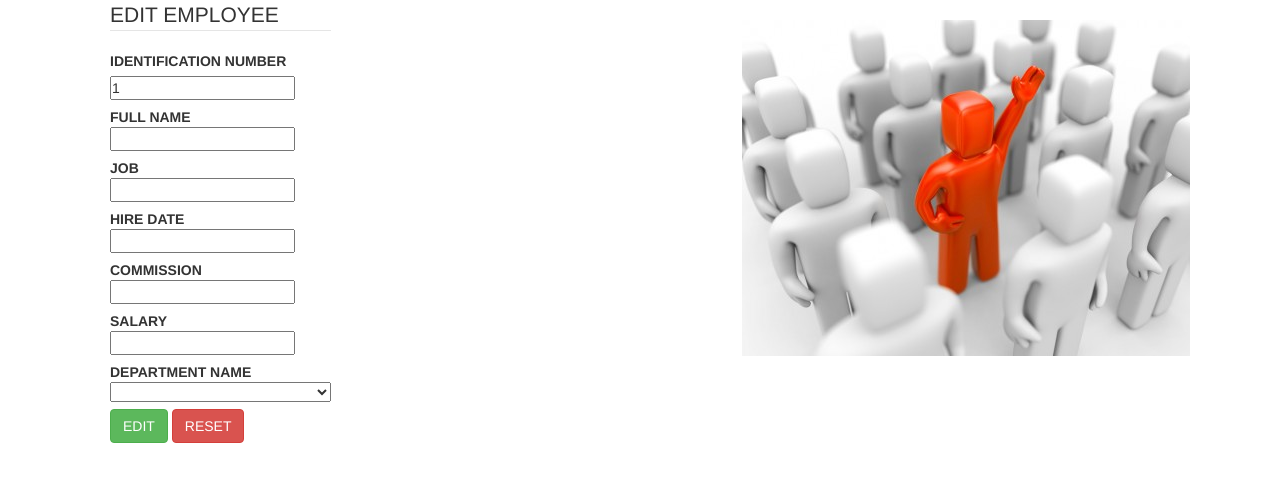
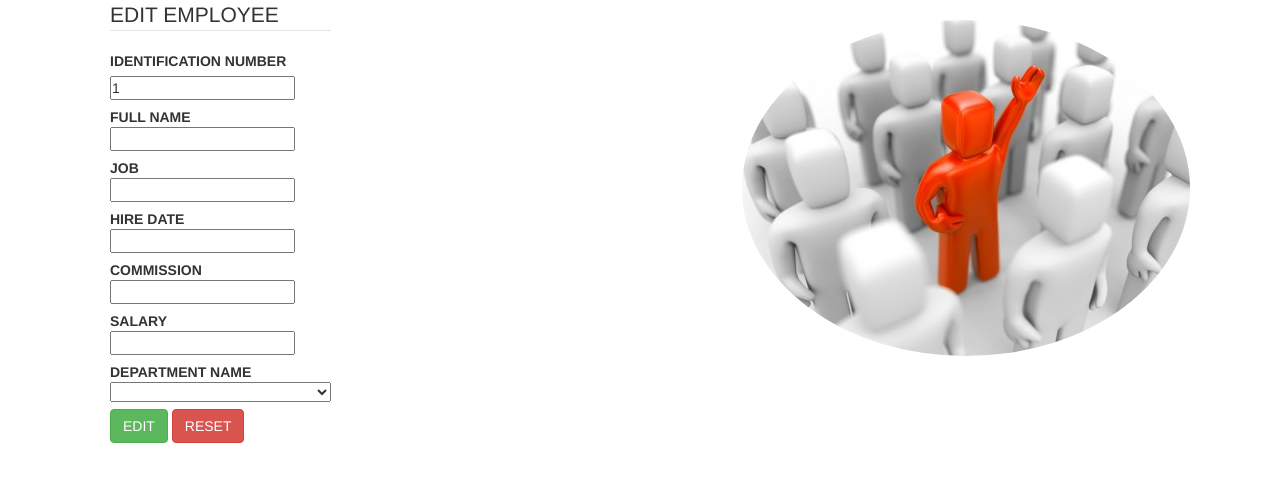
Before and after one commit to starniciuc/HR-App, a PHP site: page /editemp.php?id=1 in a window 1280 px wide. Shown: the part 100-582 px from the top of the page. Run offline with PHP 8.4, Linux system fonts and the light colour scheme; the visitor is signed in with stand-in values (Sample User, id 1); data that the repository does not hold is empty.

Commit message:
set border radius of image

```diff
--- a/editemp.php
+++ b/editemp.php
@@ -21,6 +21,11 @@ $ido=$_GET["id"];
     float:right;
     margin-right:50px;
     margin-top:20px;
+    /*figure of page*/
+  }
+  img{
+    border-radius:50%;
+
   }
   form{
     float:left;
```
